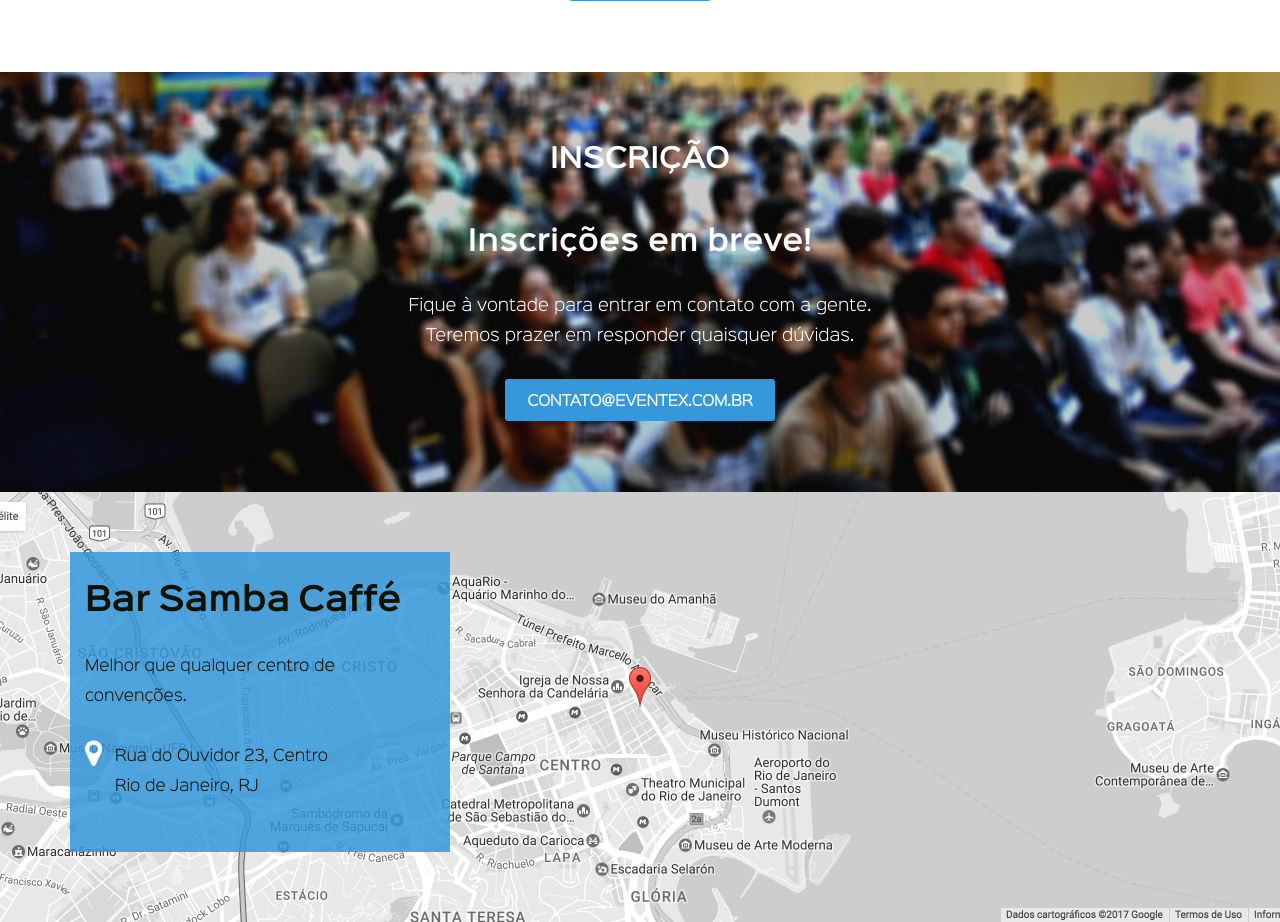
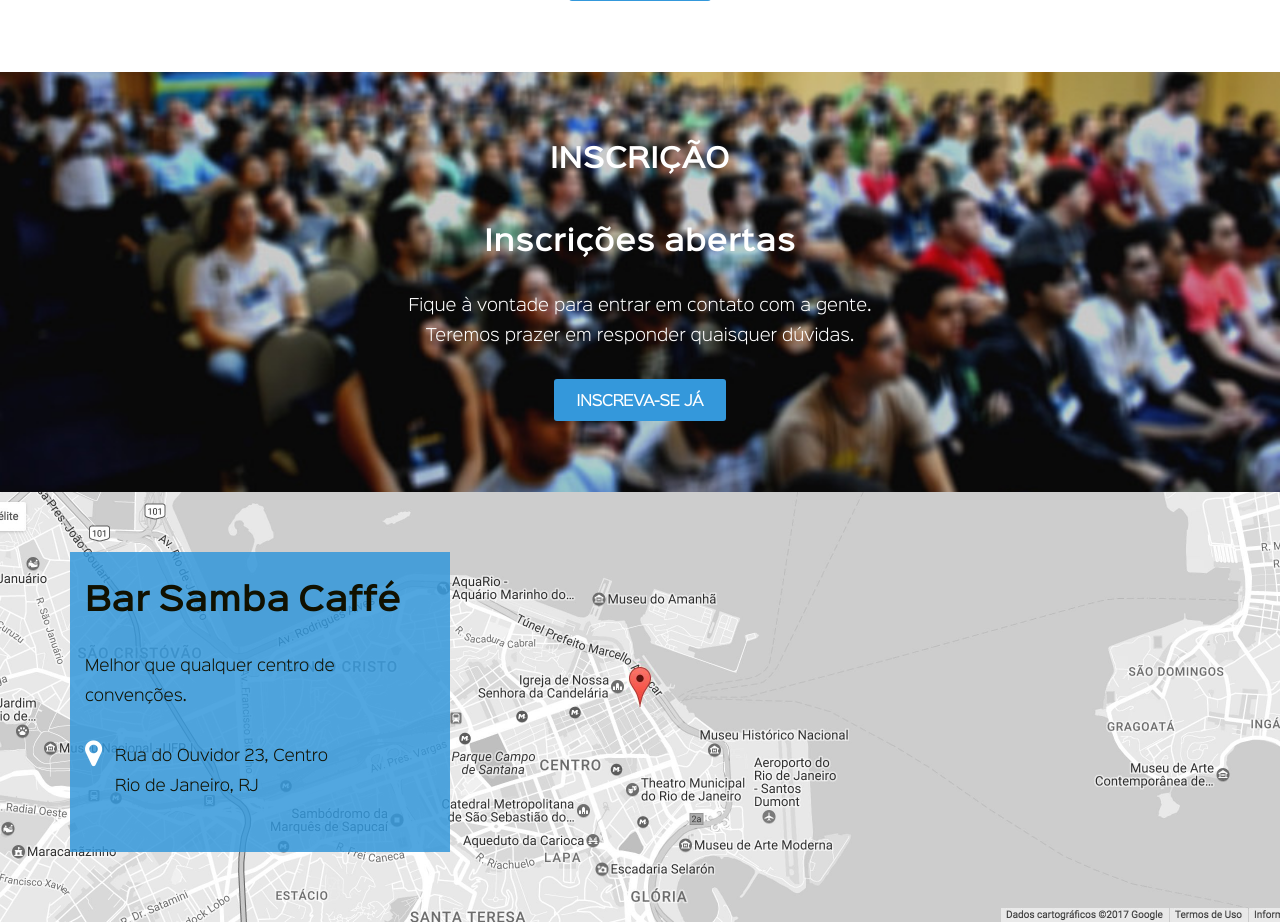
Before and after one commit to WilliamCampolina/eventex, a Django app: page / in a window 1280 px wide. Shown: the part 1818-2740 px from the top of the page. Run offline with Django 3.2, Linux system fonts and the light colour scheme; some libraries are stand-ins or nearby versions.

Commit message:
Habilita inscricao

```diff
--- a/eventex/core/templates/index.html
+++ b/eventex/core/templates/index.html
@@ -109,9 +109,9 @@
             <div class="register row">
                 <div class="text-align-center row desktop-12 padding-top-2 min-h-14 container">
                 	<h2>Inscrição</h2>
-                	<h3>Inscrições em breve!</h3>
+                	<h3>Inscrições abertas</h3>
                     <p>Fique à vontade para entrar em contato com a gente.<br>Teremos prazer em responder quaisquer dúvidas.</p>
-                	<a class="btn-basic btn-blue" href="mailto:contato@eventex.com.br">contato@eventex.com.br</a>
+                	<a class="btn-basic btn-blue" href="/inscricao/">Inscreva-se já</a>
                 </div>
             </div>
         </section>
--- a/eventex/core/tests.py
+++ b/eventex/core/tests.py
@@ -13,3 +13,6 @@ class HomeTeste(TestCase):
     def test_template(self):
         """Must use index.html"""
         self.assertTemplateUsed(self.response, 'index.html')
+
+    def test_subscription_link(self):
+        self.assertContains(self.response, 'href="/inscricao/"')
```
